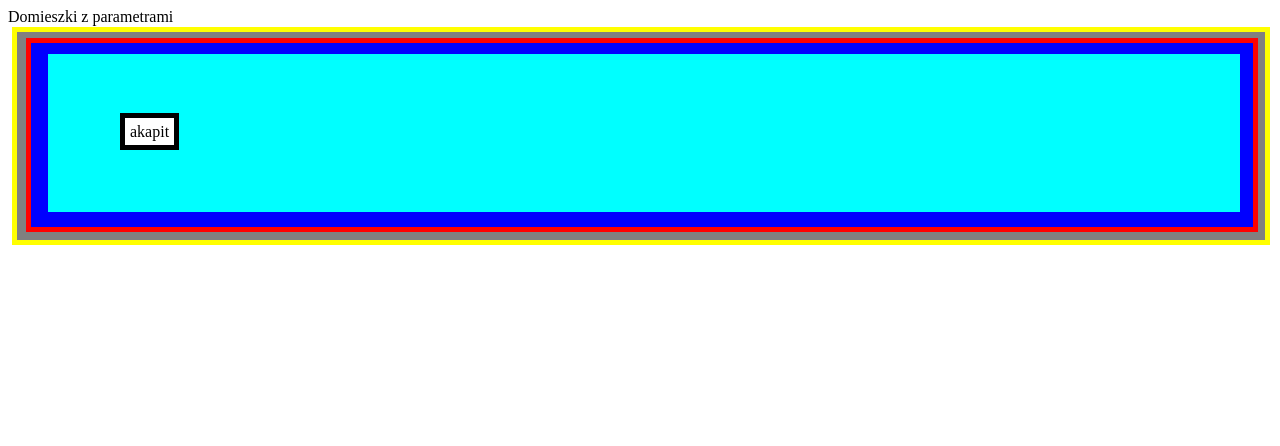
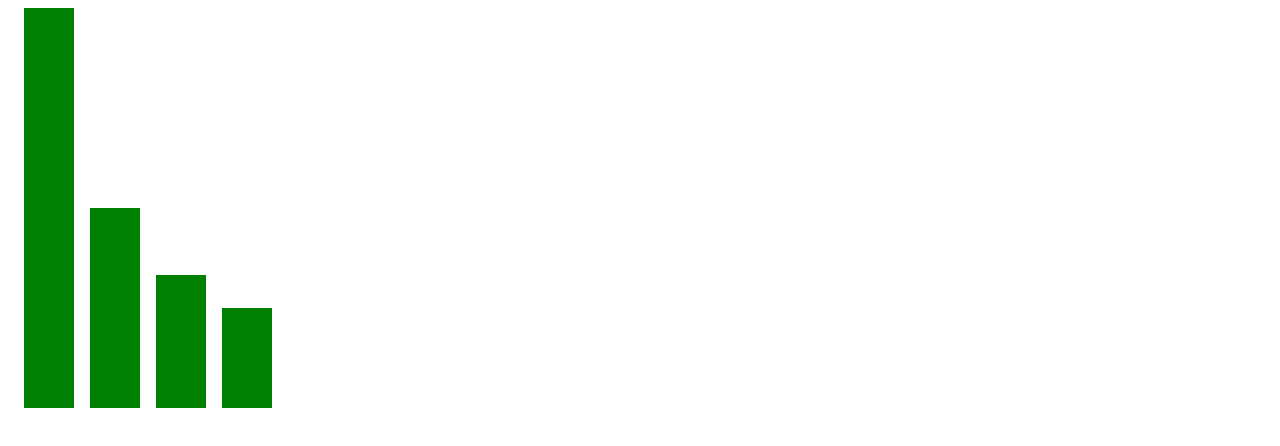
Before and after one commit to kbloski/scss_kurs, a Vue app in the folder vue-project/: page / in a window 1280 px wide. Shown: the top 446 px of the page. Built offline with nearby package versions, Linux system fonts and the light colour scheme.

Commit message:
Funkcje sass

```diff
--- a/vue-project/src/components/sass/index.vue
+++ b/vue-project/src/components/sass/index.vue
@@ -4,7 +4,8 @@
     <!-- <l3_listy></l3_listy> -->
     <!-- <l4_domieszki></l4_domieszki> -->
     <!-- <l5_zagniezdzanie></l5_zagniezdzanie> -->
-    <l6_domieszki-zparametrami></l6_domieszki-zparametrami>
+    <!-- <l6_domieszki-zparametrami></l6_domieszki-zparametrami> -->
+    <l7_funkcje></l7_funkcje>
 </template>
 
 <script>
@@ -14,6 +15,7 @@ import l3_listy from './l3_listy.vue';
 import l4_domieszki from './l4_domieszki.vue';
 import l5_zagniezdzanie from './l5_zagniezdzanie.vue';
 import L6_domieszkiZparametrami from './l6_domieszkiZparametrami.vue';
+import l7_funkcje from './l7_funkcje.vue';
 
 export default {
     components: {
@@ -22,7 +24,8 @@ export default {
         l3_listy,
         l4_domieszki,
         l5_zagniezdzanie,
-        L6_domieszkiZparametrami
+        L6_domieszkiZparametrami,
+        l7_funkcje
     }
 }
 </script>
--- a/vue-project/src/components/sass/l6_domieszkiZparametrami.vue
+++ b/vue-project/src/components/sass/l6_domieszkiZparametrami.vue
@@ -49,8 +49,8 @@
 
         span {
             padding: 5px;
-            @include b-line;
-            @include b-color(black, white)
+            box-shadow: 4px 4px 4px black;
+            @include b-color(black, yellow)
         }
     }
 }
--- /dev/null
+++ b/vue-project/src/components/sass/l7_funkcje.vue
@@ -0,0 +1,39 @@
+<template>
+    <!-- <div>Funkcje</div> -->
+    <div id="p1"></div>
+    <div id="p2"></div>
+    <div id="p3"></div>
+    <div id="p4"></div>
+</template>
+
+<style lang="scss" scoped>
+$height-start: 400px;
+
+@function divisiton($a, $b){
+    @return $a / $b;
+}
+
+div {
+    height: $height-start;
+    width: 50px;
+    display: inline-block;
+    background: green;
+    margin-left: 1rem;
+}
+
+#p1 {
+    // przy wywołaniu nawiasy muszą być sklejone z funkcją
+
+    height: divisiton($height-start, 1);
+}
+#p2 {
+    height: divisiton($height-start, 2);
+}
+#p3 {
+    height: divisiton($height-start, 3);
+}
+#p4 {
+    height: divisiton($height-start, 4);
+}
+
+</style>
```
